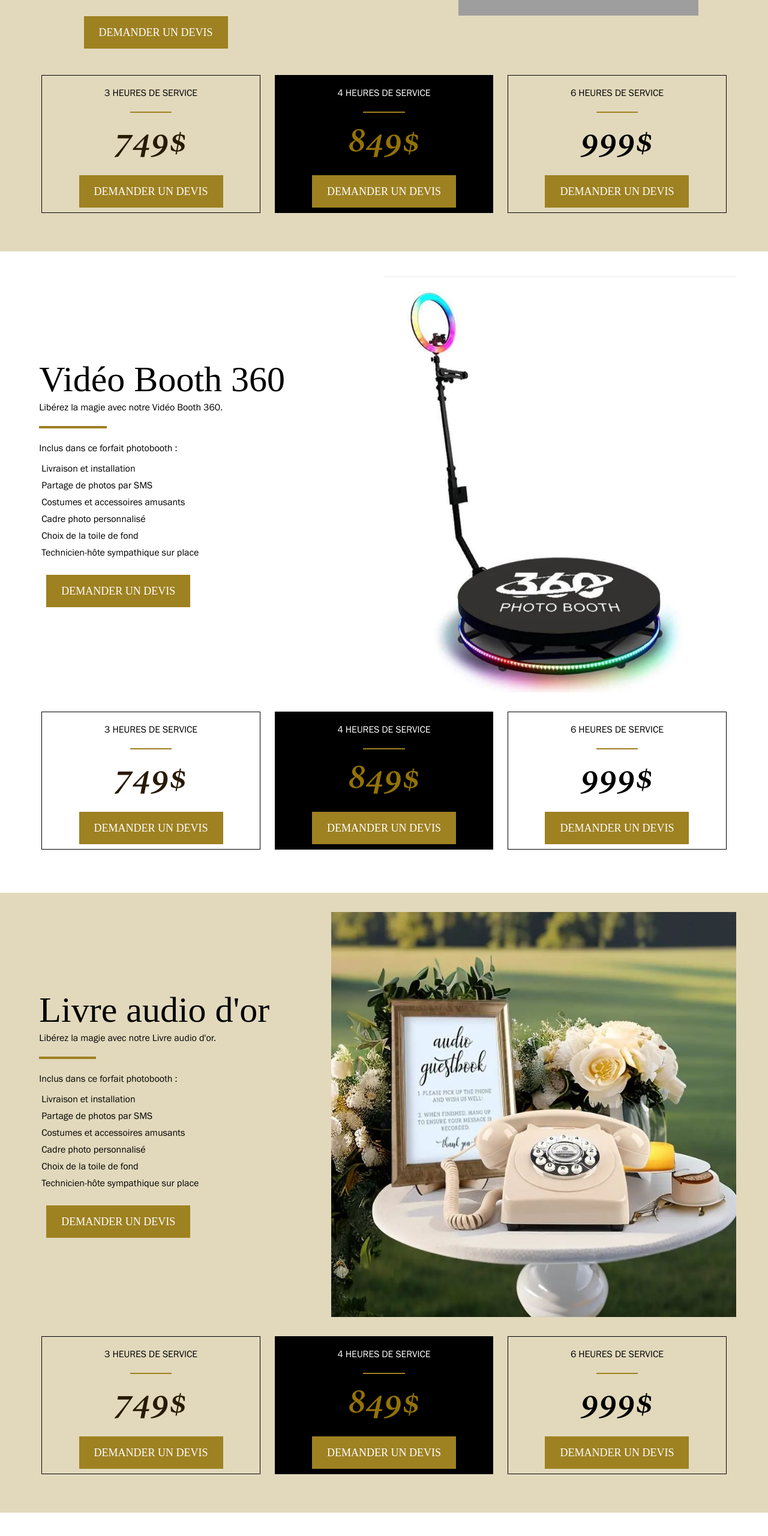
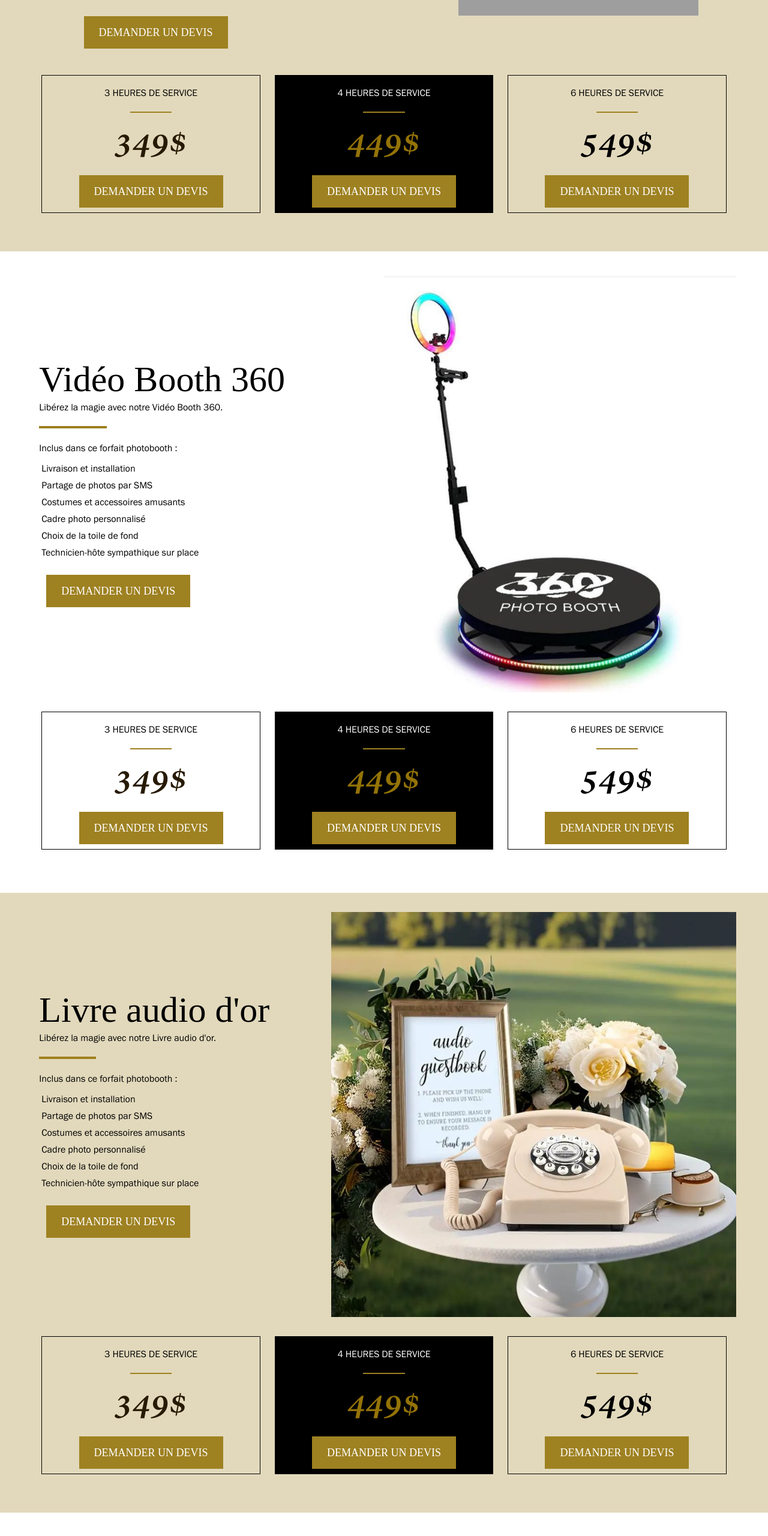
Before and after one commit to yeredmbe/photobooth, a React (Vite) app: page /forfaits in a window 1280 px wide. Shown: the part 893-3453 px from the top of the page at 60% size. Built offline with nearby package versions, Linux system fonts and the light colour scheme; grey boxes are pictures that could not be loaded.

Commit message:
continue changing the images

```diff
--- a/src/pages/Forfait.jsx
+++ b/src/pages/Forfait.jsx
@@ -65,7 +65,7 @@ const Forfait = () => {
     data-aos-easing="ease-in-out">
                 <p className='mt-2 font-Sans-Font max-sm:text-2xl'>3 HEURES DE SERVICE</p>
                 <hr className='bg-[#9e8121] border border-[#9e8121] w-1/5 my-5 ' />
-                <p className='text-6xl font-AdobeHebrew-italic text-[#271a02]'>749$</p>
+                <p className='text-6xl font-AdobeHebrew-italic text-[#271a02]'>349$</p>
                  <Link to="/contact">
          <button className="mt-6 mx-3 text-lg cursor-pointer px-6 py-3 bg-[#9e8121] border-[#9e8121] border  text-white font-medium hover:text-white hover:bg-black transition duration-500 hover:border-black ease-in-out">DEMANDER UN DEVIS</button>
          </Link>
@@ -77,7 +77,7 @@ const Forfait = () => {
     data-aos-easing="ease-in-out">
                 <p className='mt-2 font-Sans-Font max-sm:text-2xl text-white'>4 HEURES DE SERVICE</p>
                <hr className='bg-[#9e8121] border border-[#9e8121] w-1/5 my-5 ' />
-                <p className='text-6xl text-[#947306] font-AdobeHebrew-italic'>849$</p>
+                <p className='text-6xl text-[#947306] font-AdobeHebrew-italic'>449$</p>
                  <Link to="/contact">
          <button className="mt-6 mx-3 text-lg cursor-pointer px-6 py-3 bg-[#9e8121] border-[#9e8121] border  text-white font-medium hover:text-black hover:bg-white transition duration-500 hover:border-black ease-in-out">DEMANDER UN DEVIS</button>
          </Link>
@@ -90,7 +90,7 @@ const Forfait = () => {
     data-aos-easing="ease-in-out">
                 <p className='mt-2 font-Sans-Font max-sm:text-2xl'>6 HEURES DE SERVICE</p>
            <hr className='bg-[#9e8121] border border-[#9e8121] w-1/5 my-5 ' />
-                <p className='text-6xl font-AdobeHebrew-italic text-[#271a02]l'>999$</p>
+                <p className='text-6xl font-AdobeHebrew-italic text-[#271a02]l'>549$</p>
                  <Link to="/contact">
          <button className="mt-6 mx-3 text-lg cursor-pointer px-6 py-3 bg-[#9e8121] border-[#9e8121] border  text-white font-medium hover:text-white hover:bg-black transition duration-500 hover:border-black ease-in-out">DEMANDER UN DEVIS</button>
          </Link>
@@ -146,7 +146,7 @@ const Forfait = () => {
     data-aos-easing="ease-in-out">
                 <p className='mt-2 font-Sans-Font max-sm:text-2xl'>3 HEURES DE SERVICE</p>
                 <hr className='bg-[#9e8121] border border-[#9e8121] w-1/5 my-5 ' />
-                <p className='text-6xl font-AdobeHebrew-italic text-[#271a02]'>749$</p>
+                <p className='text-6xl font-AdobeHebrew-italic text-[#271a02]'>349$</p>
                  <Link to="/contact">
          <button className="mt-6 mx-3 text-lg cursor-pointer px-6 py-3 bg-[#9e8121] border-[#9e8121] border  text-white font-medium hover:text-white hover:bg-black transition duration-500 hover:border-black ease-in-out">DEMANDER UN DEVIS</button>
          </Link>
@@ -158,7 +158,7 @@ const Forfait = () => {
     data-aos-easing="ease-in-out">
                 <p className='mt-2 font-Sans-Font max-sm:text-2xl text-white'>4 HEURES DE SERVICE</p>
                <hr className='bg-[#9e8121] border border-[#9e8121] w-1/5 my-5 ' />
-                <p className='text-6xl text-[#947306] font-AdobeHebrew-italic'>849$</p>
+                <p className='text-6xl text-[#947306] font-AdobeHebrew-italic'>449$</p>
                  <Link to="/contact">
          <button className="mt-6 mx-3 text-lg cursor-pointer px-6 py-3 bg-[#9e8121] border-[#9e8121] border  text-white font-medium hover:text-black hover:bg-white  transition duration-500 hover:border-black ease-in-out">DEMANDER UN DEVIS</button>
          </Link>
@@ -170,7 +170,7 @@ const Forfait = () => {
     data-aos-easing="ease-in-out">
                 <p className='mt-2 font-Sans-Font max-sm:text-2xl'>6 HEURES DE SERVICE</p>
            <hr className='bg-[#9e8121] border border-[#9e8121] w-1/5 my-5 ' />
-                <p className='text-6xl font-AdobeHebrew-italic text-[#271a02]l'>999$</p>
+                <p className='text-6xl font-AdobeHebrew-italic text-[#271a02]l'>549$</p>
                  <Link to="/contact">
          <button className="mt-6 mx-3 text-lg cursor-pointer px-6 py-3 bg-[#9e8121] border-[#9e8121] border  text-white font-medium hover:text-white hover:bg-black transition duration-500 hover:border-black ease-in-out">DEMANDER UN DEVIS</button>
          </Link>
@@ -225,7 +225,7 @@ const Forfait = () => {
     data-aos-easing="ease-in-out">
                 <p className='mt-2 font-Sans-Font max-sm:text-2xl'>3 HEURES DE SERVICE</p>
                 <hr className='bg-[#9e8121] border border-[#9e8121] w-1/5 my-5 ' />
-                <p className='text-6xl font-AdobeHebrew-italic text-[#271a02]'>749$</p>
+                <p className='text-6xl font-AdobeHebrew-italic text-[#271a02]'>349$</p>
                  <Link to="/contact">
          <button className="mt-6 mx-3 text-lg cursor-pointer px-6 py-3 bg-[#9e8121] border-[#9e8121] border  text-white font-medium hover:text-white hover:bg-black transition duration-500 hover:border-black ease-in-out">DEMANDER UN DEVIS</button>
          </Link>
@@ -237,7 +237,7 @@ const Forfait = () => {
     data-aos-easing="ease-in-out">
                 <p className='mt-2 font-Sans-Font max-sm:text-2xl text-white'>4 HEURES DE SERVICE</p>
                <hr className='bg-[#9e8121] border border-[#9e8121] w-1/5 my-5 ' />
-                <p className='text-6xl text-[#947306] font-AdobeHebrew-italic'>849$</p>
+                <p className='text-6xl text-[#947306] font-AdobeHebrew-italic'>449$</p>
                  <Link to="/contact">
          <button className="mt-6 mx-3 text-lg cursor-pointer px-6 py-3 bg-[#9e8121] border-[#9e8121] border  text-white font-medium hover:text-black hover:bg-white transition duration-500 hover:border-black ease-in-out">DEMANDER UN DEVIS</button>
          </Link>
@@ -249,7 +249,7 @@ const Forfait = () => {
     data-aos-easing="ease-in-out">
                 <p className='mt-2 font-Sans-Font max-sm:text-2xl'>6 HEURES DE SERVICE</p>
            <hr className='bg-[#9e8121] border border-[#9e8121] w-1/5 my-5 ' />
-                <p className='text-6xl font-AdobeHebrew-italic text-[#271a02]l'>999$</p>
+                <p className='text-6xl font-AdobeHebrew-italic text-[#271a02]l'>549$</p>
                  <Link to="/contact">
          <button className="mt-6 mx-3 text-lg cursor-pointer px-6 py-3 bg-[#9e8121] border-[#9e8121] border  text-white font-medium hover:text-white hover:bg-black transition duration-500 hover:border-black ease-in-out">DEMANDER UN DEVIS</button>
          </Link>
```
